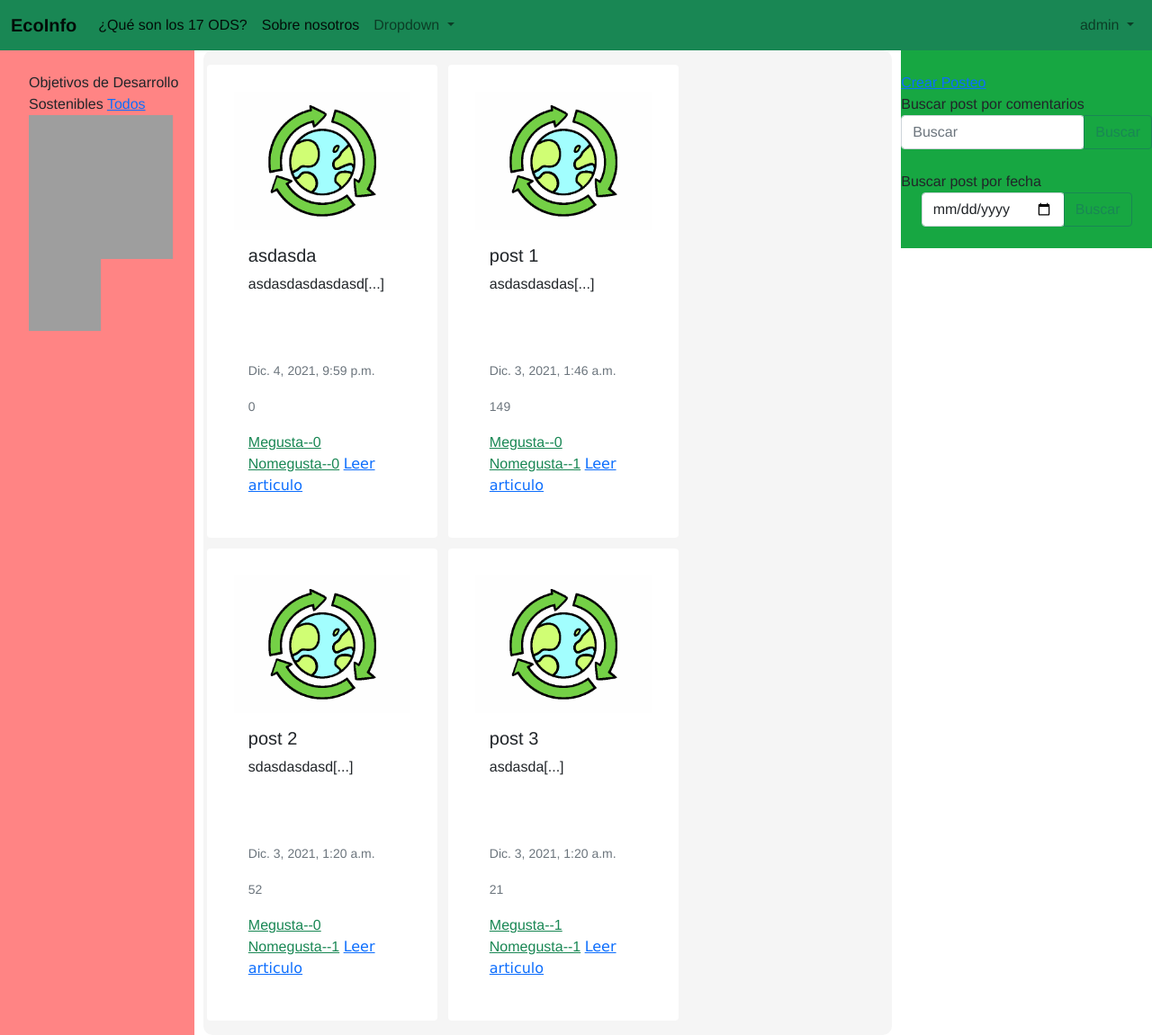
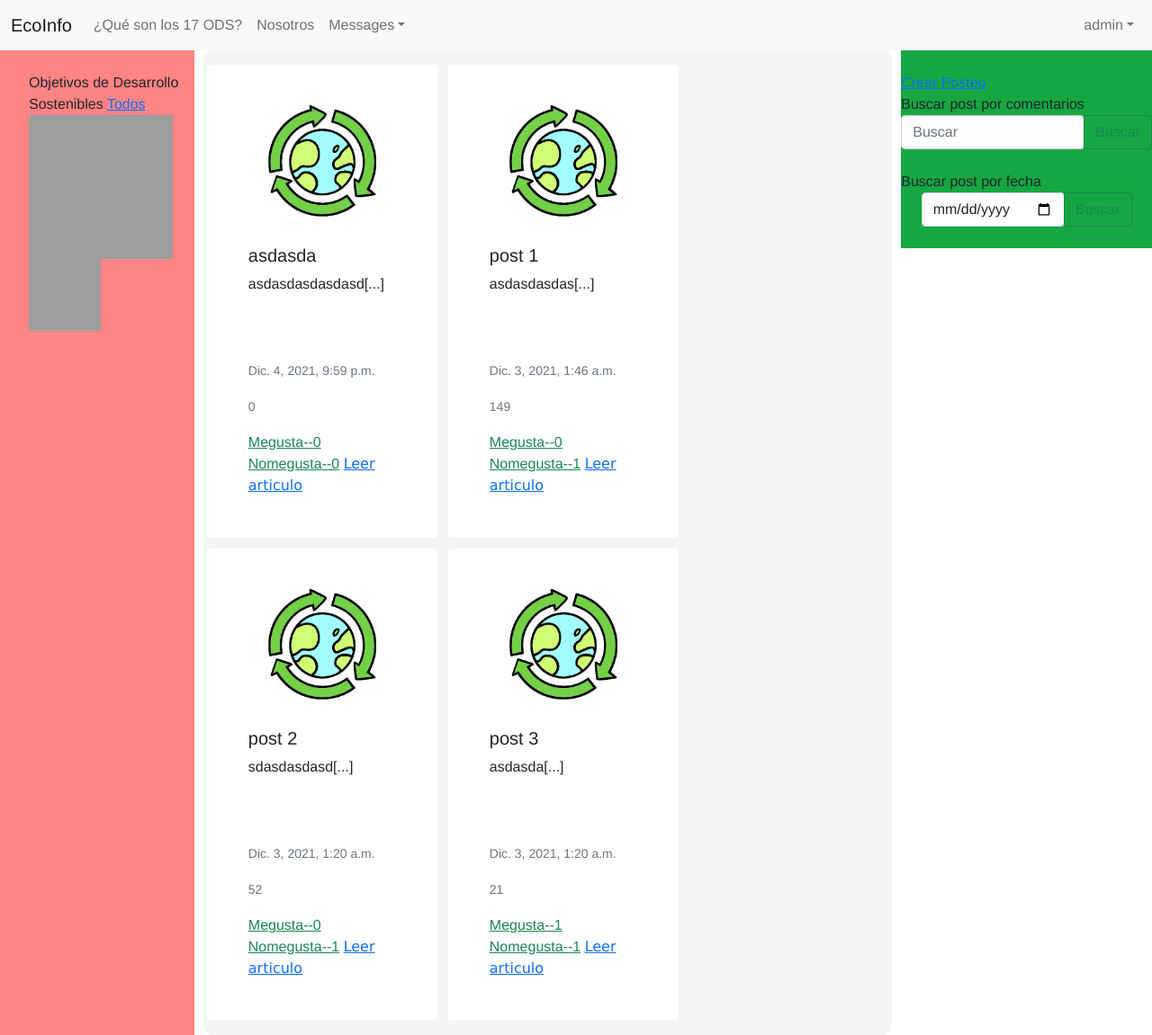
Before and after one commit to ulisespallares888/blog_informatorio, a Django app: page / in a window 1280 px wide. Shown: the whole page at 90% size. Run offline with Django 3.2, Linux system fonts and the light colour scheme; a user stored in the database is signed in; data comes from the database, SQL or seed files in the repository; both versions use the stored data as it was after the commit; grey boxes are pictures that could not be loaded.

Commit message:
cambios varios

```diff
--- a/blog/feed/templates/base.html
+++ b/blog/feed/templates/base.html
@@ -12,74 +12,64 @@
     <title>EcoInfo</title>
 </head>
 <body>
-
-    <nav class="navbar navbar-expand-lg navbar-light bg-success">
+      <nav class="navbar navbar-expand-sm navbar-light bg-light">
         <div class="container-fluid">
-          <a class="navbar-brand" href="{% url 'feed'%}"> <strong>EcoInfo</strong> </a>
-          <button class="navbar-toggler" type="button" data-bs-toggle="collapse" data-bs-target="#navbarSupportedContent" aria-controls="navbarSupportedContent" aria-expanded="false" aria-label="Toggle navigation">
+            <a href="{% url 'feed'%}" class="navbar-brand">EcoInfo</a>
+            <button type="button" class="navbar-toggler" data-bs-toggle="collapse" data-bs-target="#navbarCollapse">
                 <span class="navbar-toggler-icon"></span>
             </button>
-          <div class="collapse navbar-collapse" id="navbarSupportedContent">
-            <ul class="navbar-nav me-auto mb-2 mb-lg-0">
+            <div id="navbarCollapse" class="collapse navbar-collapse">
+                <ul class="nav navbar-nav">
                     <li class="nav-item">
-                <a class="nav-link active" aria-current="page" href="#">¿Qué son los 17 ODS?</a>
+                        <a href="#" class="nav-link">¿Qué son los 17 ODS?</a>
                     </li>
                     <li class="nav-item">
-                <a class="nav-link active" aria-current="page" href="#">Sobre nosotros</a>
+                        <a href="#" class="nav-link">Nosotros</a>
                     </li>
                     <li class="nav-item dropdown">
-                <a class="nav-link dropdown-toggle" href="#" id="navbarDropdown" role="button" data-bs-toggle="dropdown" aria-expanded="false">
-                  Dropdown
-                </a>
-                <ul class="dropdown-menu" aria-labelledby="navbarDropdown">
-                  <li><a class="dropdown-item" href="#">Action</a></li>
-                  <li><a class="dropdown-item" href="#">Another action</a></li>
-                  <li><hr class="dropdown-divider"></li>
-                  <li><a class="dropdown-item" href="#">Something else here</a></li>
+                        <a href="#" class="nav-link dropdown-toggle" data-bs-toggle="dropdown">Messages</a>
+                        <div class="dropdown-menu">
+                            <a href="#" class="dropdown-item">Inbox</a>
+                            <a href="#" class="dropdown-item">Drafts</a>
+                            <a href="#" class="dropdown-item">Sent Items</a>
+                            <div class="dropdown-divider"></div>
+                            <a href="#"class="dropdown-item">Trash</a>
+                        </div>
+                    </li>
                 </ul>
+                {% if user.is_authenticated %}
+                <ul class="nav navbar-nav ms-auto">
+                    <li class="nav-item dropdown">
+                        <a href="#" class="nav-link dropdown-toggle" data-bs-toggle="dropdown">{{user.username}}</a>
+                        <div class="dropdown-menu dropdown-menu-end">
+                            <a href="{% url 'perfil_usuario'%}" class="dropdown-item">Perfil</a>
+                            <a href="{% url 'perfil_usuario'%}" class="dropdown-item">Crear Post</a>
+                            <div class="dropdown-divider"></div>
+                            <a href="{% url 'logout'%}" class="dropdown-item">Salir</a>
+                        </div>
                     </li>
 
-            </ul>
-
-
-
-            {% if user.is_authenticated %}
-
-
-
-
-
-            <ul class="navbar-nav ml-auto">
-              <li class="nav-item dropdown"  >
-                <a class="nav-link dropdown-toggle" href="{% url 'perfil_usuario'%}" id="navbarDropdown"
-                role="button" data-bs-toggle="dropdown" aria-expanded="false"
-
-                >
-                  {{ user.username }}
-                </a>
-
-
-
-                <ul class="dropdown-menu " aria-labelledby="navbarDropdown" >
-                  <li ><a class="dropdown-item" href="{% url 'perfil_usuario'%}" >Perfil</a></li>
-                  <li><a class="dropdown-item" href="{% url 'logout'%}">Cerrar Sesión</a></li>
-                  <li><a class="dropdown-item" href="{% url 'logout'%}">Mis post</a></li>
-                  <li><a class="dropdown-item" href="{% url 'logout'%}">Mis comentarios</a></li>
-                  <li><a class="dropdown-item" href="{% url 'logout'%}">Cerrar Sesión</a></li>
-                </ul>
-              </li>
                     {% else %}
-            <form class="d-flex ">
-
+                    <form class="d-flex ms-auto">
                       <a href="{% url 'registrarse' %}" class="btn btn-warning me-2" >Signin</a>
                       <a href="{% url 'acceder' %}" class="btn btn-warning me-2" >Login</a>
                     </form>
                     {% endif %}
 
 
+                </ul>
+
+
+
+
             </div>
         </div>
     </nav>
+
+
+
+
+
 
     {% block content %}
 
```
Also changed, not shown: blog/db.sqlite3. Lines whose indentation alone changed are shown as unchanged.
